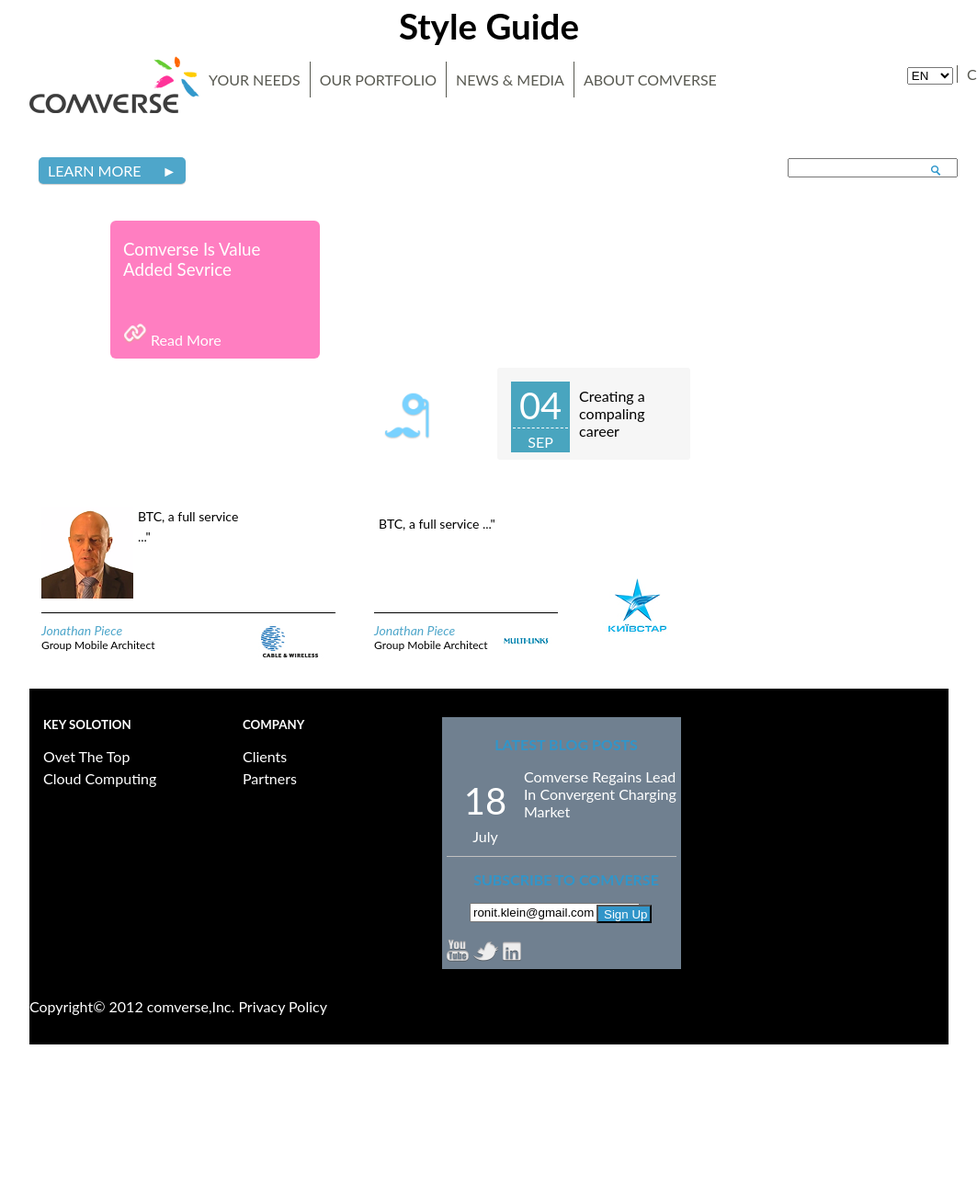
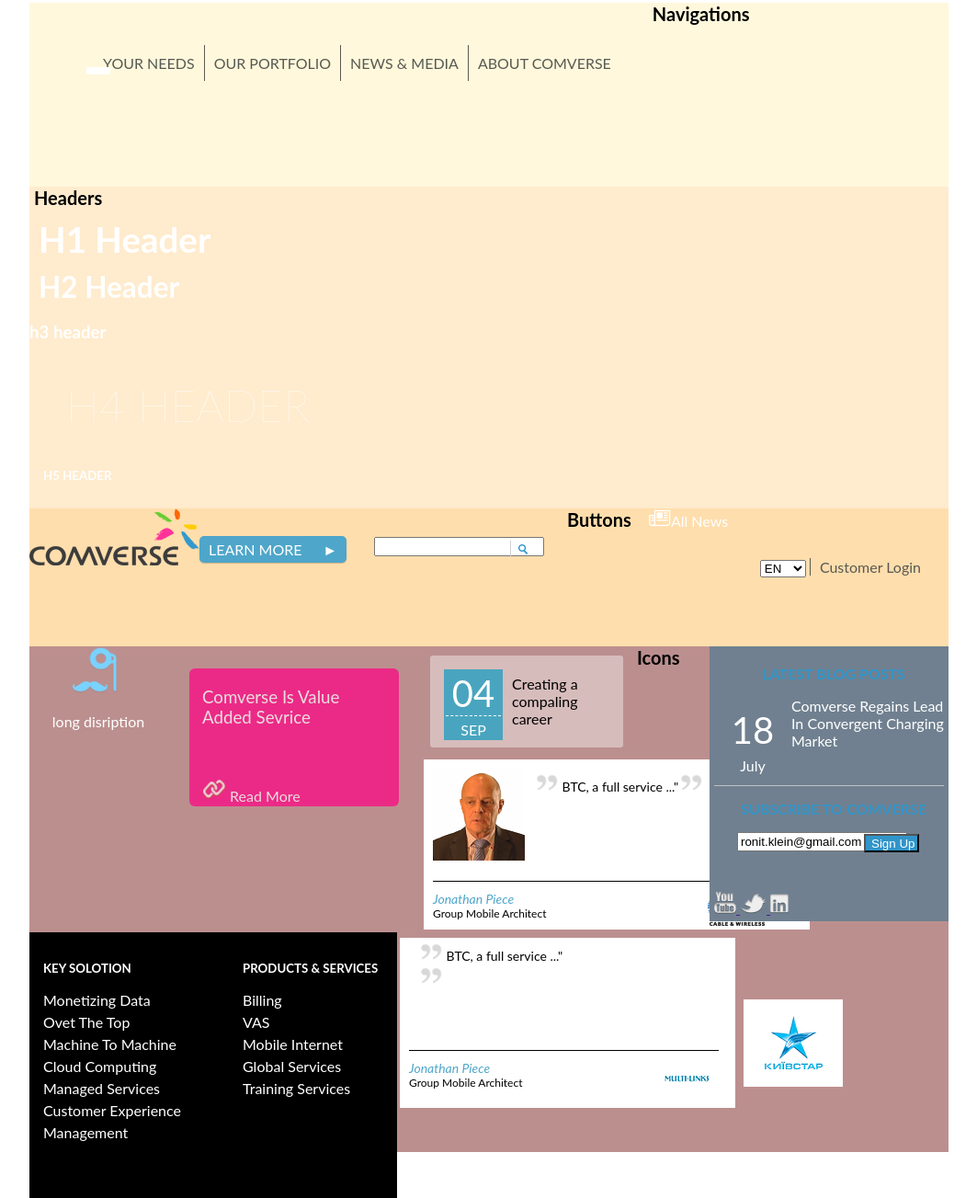
Before and after one commit to kerenk15/Comverse, a plain HTML site: page StyleGuide.html in a window 1280 px wide. Shown: the part 5-1308 px from the top of the page at 92% size, without its empty margins (108-1171 px from the left). Before the commit the page ends 1149 px from the top, so only its background shows below. Drawn offline with Linux system fonts and the light colour scheme.

Commit message:
Updated this morning

```diff
--- a/StyleGuide.html
+++ b/StyleGuide.html
@@ -7,14 +7,45 @@
 	<link rel="stylesheet" type="text/css" href="css/styleGuide.css">
 </head>
 <body>
+<div class="center_page general">
 
-<div class="full_page">
+<div class="navigations">
+<span>Navigations</span>
 
-<h1 class="general"> Style Guide </h1>
+<nav class="block">
+	<ul>
+		<li><a href=""> your needs</a></li>
+		<li><a href=""> our portfolio</a></li>
+		<li><a href=""> news & media</a></li>
+		<li><a href=""> about comverse</a></li>
+	</ul>
+</nav>
 
-<a href="http://comverse.com/"><img src="images/logo.png" class="logo" alt="logo"></a>
+<ul class="slide-nav block">
+	<li><a href=""></a></li>
+	<li><a href=""></a></li>
+    <li><a href=""></a></li>
+    <li><a href=""></a></li>
+</ul>
+</div>
 
-<div class="lang">
+<div class="headers">
+
+<span>Headers</span>
+
+<h1>h1 header</h1>
+<h2>h2 header</h2>
+<h3>h3 header</h3>
+<h4>h4 header</h4>
+<h5>h5 header</h5>
+
+</div>
+
+<div class="buttons">
+
+<span>Buttons</span>
+
+<div class="lang block">
 <select>
 	<option value="EN" selected="">EN</option>
 	<option value="HEB">HEB</option>
@@ -23,37 +54,31 @@
 <a href="" class="login">Customer Login</a>
 </div>
 
-<nav>
-	<ul>
-		<li><a href=""> your needs</a></li>
-		<li><a href=""> our portfolio</a></li>
-		<li><a href=""> news & media</a></li>
-		<li><a href=""> about comverse</a></li>
-	</ul>
-</nav>
+<a href="http://comverse.com/"><img src="images/logo.png" class="logo" alt="logo"></a>
 
-<h1>h1 header</h1>
+<a class="blue_button float" href="">Learn More </a>
 
-<h2>h2 header</h2>
+<form class="search_box block">
+  <input class="search_button" type="submit" value>
+  <input type="text" id="search">
+</form>
+
+<a class="event" href="">
+ <img src="images/eventListIcon01.png" alt="">All News
+ </a>
+</div>
+
+<div class="icons">
+<span>Icons</span>
 
 
-<form>
-<div class="search_box">
-  <input class="search_button" type="submit" value>
-  <input type="text" id="search">
+<div class="nav_icons float">
+	<a href=""><img src="images/icon1.png" class="stimulation" alt="stimulatio">
+	<p>long disription</p>
+	</a>
 </div>
-</form>
 
-<a class="blue_button" href="">Learn More </a>
-
-<ul class="slide-nav">
-	<a href=""><li></li></a>
-	<a href=""><li></li></a>
-	<a href=""><li></li></a>
-	<a href=""><li></li></a>
-</ul>
-
-<div class="colorbox pink_bg">
+<div class="colorbox pink_bg float">
 	<a href="">
 	  <h3>comverse is value added sevrice</h3>
 	  <p class="buttom_link">
@@ -63,15 +88,7 @@
 	 </a>
 </div>
 
-<h4>h4 header</h4>
-
-<div class="nav_icons">
-	<a href=""><img src="images/icon1.png" class="stimulation" alt="stimulatio">
-	<p>long disription</p>
-	</a>
-</div>
-
-<div class="date_container">
+<div class="date_container float">
 <a href="">
   <div class="date">
     <div class="day_box">04</div>
@@ -80,11 +97,8 @@
   <p>Creating a compaling career</p>
 </a>
 </div>
- <a class="event" href="">
- <img src="images/eventListIcon01.png" alt="">All News
- </a>
 
-<div class="picture_box">
+<div class="picture_box elemnts float">
 <a href="">
   <img src="images/CBface.png" alt="">
   <blockquote> BTC, a full service ..."</blockquote>
@@ -107,52 +121,101 @@
   </a>
 </div>
 
-<div class="small_box">
+<div class="small_box ">
 	<a href=""> <img src="images/Kyivstar.png" alt=""></a>
 </div>
 
-<footer>
+
+
+<footer class="elemnts float">
+<div class="center_page">
  <ul>
-<li><h5>key solotion</h5>
+    <li>
+      <h5>key solotion</h5>
       <ul>
-  <li><a href=""> ovet the top</a></li>
-  <li><a href="">cloud computing</a> </li>
+        <li>
+          <a href=""> monetizing data</a>
+        </li>
+        <li>
+          <a href=""> ovet the top</a>
+        </li>
+        <li>
+          <a href=""> machine to machine</a>
+        </li>
+        <li>
+          <a href="">cloud computing</a>
+        </li>
+        <li>
+          <a href=""> managed services</a>
+        </li>
+        <li>
+          <a href="">customer experience management</a>
+        </li>
       </ul>
     </li>
-<li><h5>company</h5>
+
+    <li>
+      <h5>products & services</h5>
 	  <ul>
-	<li><a href="">clients</a></li>
-	<li><a href="">partners</a> </li>
+		<li>
+		  <a href="">billing</a>
+		</li>
+		<li>
+		  <a href=""> VAS</a>
+		</li>
+		<li>
+		  <a href=""> mobile internet</a>
+		</li>
+		<li>
+		  <a href=""> global services</a>
+		</li>
+		<li>
+		  <a href=""> training services</a>
+		</li>
 	  </ul>
     </li>
+  </ul>
+</div>
+
+  </footer>
 
  <div class="latest_press">
 	<div class="date_footer_container">
 	  <h5>Latest blog posts</h5>
-    <div class="date_footer"><a href="">
+      <a href="">
+        <div class="date_footer">
           <div class="day_box_footer">18</div>
           <div class="month_box_footer">july</div>
         </div>
         <p>comverse regains lead in convergent charging market</p>
       </a>
     </div>
+
+
       <h5>subscribe to comverse</h5>
+
       <form>
         <div class="signUp_box">
           <input class="signUp_button" type="submit" value="Sign Up">
           <input type="email" id="email" value="ronit.klein@gmail.com">
         </div>
       </form>
+
       <div class="social">
-<a href=""> <img src="images/youtube.png" alt=""></a>
-<a href=""> <img src="images/twitter.png" alt=""></a>
-<a href=""> <img src="images/linkedin.png" alt=""></a>
+        <a href="">
+          <img src="images/youtube.png" alt="">
+        </a>
+        <a href="">
+          <img src="images/twitter.png" alt="">
+        </a>
+        <a href="">
+          <img src="images/linkedin.png" alt="">
+        </a>
+      </div>
     </div>
     </div>
 
-<p>Copyright&copy; 2012 comverse,Inc. Privacy Policy </p>
 
-</footer>
 
 </div>
 </body>
--- a/css/style.css
+++ b/css/style.css
@@ -1,8 +1,9 @@
-<link href='http://fonts.googleapis.com/css?family=Lato&subset=latin,latin-ext' rel='stylesheet' type='text/css'>
+/*<link href='http://fonts.googleapis.com/css?family=Lato&subset=latin,latin-ext' rel='stylesheet' type='text/css'>*/
 
 html {
   height: 100%;
   width: 100%;
+  font-family: 'Open Sans', sans-serif
 }
 
 body{
@@ -15,15 +16,15 @@ header{
 	height: 80px;
 }
 
- .full_page{
+ .center_page{
  width: 1000px;
  margin: 0 auto;
+ position:relative;
 }
 
 .logo{
   width: 185px;
   height: 62px;
- /*  vertical-align: bottom; */
   float: left;
 }
 
@@ -41,7 +42,6 @@ header{
 }
 
 .lang {
-display: block;
 margin: 10px;
 position: absolute;
 right: 0;
@@ -61,9 +61,9 @@ nav li{
 }
 
 nav li a{
-	 text-decoration: none;
-     color:#585951;
-     text-transform: uppercase;
+  text-decoration: none;
+  color:#585951;
+  text-transform: uppercase;
 }
 
 nav li:first-child{
@@ -94,13 +94,14 @@ li{
   position: absolute;
   right: 1px;
   margin-top: 5px;
+  border-left: 1px solid #d0d0d0
 }
 
 .slides{
 	background-image: url(../images/first_slide.png);
     background-position: 50% 90%;
-    height: 480px;
-    /* margin-bottom: 10px; */
+    height: 500px;
+    position:relative;
 }
 
 .slides_info{
@@ -129,25 +130,35 @@ h2 {
   text-decoration: none;
   box-shadow: 0px 1px 1px 0px rgba(0, 0, 0, 0.2);
   border-radius: 5px;
-  margin: 10px;
- width: 140px;
+  margin-top:30px;
+  width: 140px;
 }
 
 .blue_button:after{
   content:"\25BA";
   position: absolute;
   right:10px;
-  display: inline-block;
 }
 
 .slide-nav li{
-	float: left;
 	list-style: square;
 	color: #FFFFFF;
 	padding: 3px;
     font-size: 25px;
+    float:left;
 }
 
+.slide-nav{
+	position:absolute;
+	left:15px;
+	margin:10px;
+}
+
+.colors_sec{
+position: absolute;
+width: 1000px;
+top:285px;
+}
 
 .colorbox{
   width: 200px;
@@ -159,6 +170,7 @@ h2 {
   color: #FFFFFF;
   margin: 24px;
   float: left;
+  position:relative;
 }
 
 .conection{
@@ -181,8 +193,10 @@ margin-top: 10px;
 }
 
  .colorbox .buttom_link{
-  float: left;
+  margin: 0;
   padding-right: 5px;
+  position:absolute;
+  bottom:2px;
 }
 
 .colorbox:hover{
@@ -191,17 +205,17 @@ margin-top: 10px;
 
 .green_bg{
   background-color:#32CD32;
-  opacity:0.5;
+  opacity:0.7;
 }
 
 .orange_bg{
   background-color: #FF8C00;
-  opacity:0.5;
+  opacity:0.7;
 }
 
 .pink_bg{
   background-color: #ff0084;
-  opacity:0.5;
+  opacity:0.7;
 }
 
 h4 {
@@ -209,12 +223,13 @@ h4 {
   text-align: center;
   text-transform: uppercase;
   font-weight: 100;
+  margin:40px;
 }
 
 .services{
 	background: #4682B4;
 	height: 350px;
-	overflow: auto;
+	overflow: hidden;
 }
 
 .center{
@@ -252,17 +267,25 @@ left: 300px;
 
 .news h5{
 display: inline-block;
- padding: 0;}
+ padding: 0;
+font-size:16px;
+}
+
+.events-sec{
+padding: 5px;
+margin: 0 auto;
+width: 750px;
+}
 
 .date_container{
   width: 200px;
   height:90px;
-  background: #f6f6f6;
+  background:rgba(256, 256, 256, 0.4);
   display: inline-block;
   overflow: hidden;
   border-radius: 3px;
   padding:5px;
-  margin: 15px;
+  margin: 10px;
 }
 
 .day_box{
@@ -298,20 +321,20 @@ display: inline-block;
 text-decoration: none;
 color: #FFFFFF;
 text-transform: capitalize;
+width:250px;
+height:140px;
 }
 
 .event img{
-margin-right: 5px;
+margin-left: 10px;
 }
 
 .picture_box{
-   width: 320px;
    height: 165px;
    padding: 10px;
    background: white;
    font-size: 14px;
    margin: 3px;
-   display: inline-block;
  }
 
 .picture_box img{
@@ -320,18 +343,23 @@ margin-right: 5px;
  }
 
 blockquote{
-height: 100px;
 float: left;
-margin: 0 0 7px 0;
-width: 120px;
+margin: 0 7px 7px 0;
+width: 215px;
 line-height: 1.6;
 color: black;
 text-decoration: none;
-padding-left: 5px;
+padding-left: 10px;
+padding-top:5px;
+height: 110px;
 }
 
-blockquote:before{
- 	content: url(../images/quote-grey.png) no-repeat 50% 50%;
+blockquote:before {
+ 	content: url(../images/quote-grey.png);
+ }
+
+ blockquote:after {
+ 	content: url(../images/quote-grey.png);
  }
 
 .posission {
@@ -340,7 +368,7 @@ blockquote:before{
    height: 42px;
    padding-top: 10px;
    padding-bottom: 10px;
-   width: 100%;
+   width: 95%;
  }
 
 .posission cite{
@@ -362,13 +390,13 @@ blockquote:before{
 }
 
 .medium_box{
-   width: 200px;
-   height: 165px;
-   padding: 10px;
+   height: 185px;
+   padding-left: 10px;
    background: white;
    font-size: 14px;
-   margin: 15px;
+   margin-left:3px;
    display: inline-block;
+   margin-top: 6px;
 }
 
 .medium_box blockquote{
@@ -377,9 +405,9 @@ width: 180px;
 
 .small_box {
 	display: inline-block;
-	margin: 3px;
+	margin: 5px;
 	width: 106px;
-	vertical-align:
+	margin-bottom: 0;
 }
 
 .success_stories{
@@ -389,25 +417,28 @@ width: 180px;
 
 .wrap{
 	width: 360px;
-	display: inline-block;
+	margin-top:5px;
+	padding: 1px;
+	float:left;
 }
 
 .wrap2{
-	width: 270px;
+	width: 237px;
 	display: inline-block;
+	margin-top:5px;
+
 }
 
-footer  ul{
+footer .center_page  ul{
   display: inline-block;
   padding: 0;
 }
 
-footer > ul> li {
+footer> .center_page > ul> li {
   float:left;
- /* position: relative; */
 }
 
-footer > ul> li a{
+footer> .center_page > ul> li a{
 	color: white;
 	text-decoration: none;
 	display: block;
@@ -427,13 +458,17 @@ h5{
  footer{
  	background: black;
  	display: relative;
+ 	overflow:auto;
  }
 .latest_press{
    display: inline-block;
 	width: 250px;
 	background: #708090;
 	padding:5px;
-    margin: 15px;
+	position: absolute;
+    right: 0;
+    top:0;
+    height: 289px;
 }
 
 .latest_press h5{
@@ -495,5 +530,5 @@ h5{
 }
 
 .social{
-	margin-top: 20px;
+	margin-top: 45px;
 }
--- a/css/styleGuide.css
+++ b/css/styleGuide.css
@@ -1,4 +1,53 @@
-.general{
+.general span{
   color: black;
-  text-align: center;
+  text-align: left;
+  font-size: 20px;
+  font-weight: bold;
+  margin: 5px;
 }
+
+.elemnts{
+	width: 400px;
+}
+
+footer{
+	height: 289px;
+	overflow: hidden;
+	}
+
+.block{
+	display: block;
+	margin: 30px;
+	height: 40px;
+	float: left;
+}
+
+.float{
+	float: left;
+}
+
+h1,h2,h3,h4,h5{
+	text-align: left;
+}
+
+.navigations{
+	height: 200px;
+background-color:Cornsilk;
+}
+
+.headers{
+	height: 350px;
+	background-color: BlanchedAlmond;
+}
+
+.buttons{
+	height: 150px;
+	background-color: NavajoWhite;
+}
+
+.icons{
+	height: 550px;
+	background-color: RosyBrown;
+	position: relative;
+
+}
```
Also changed, not shown: index.html (+161 -68 lines), images/line.png (added). Lines whose indentation alone changed are shown as unchanged.
